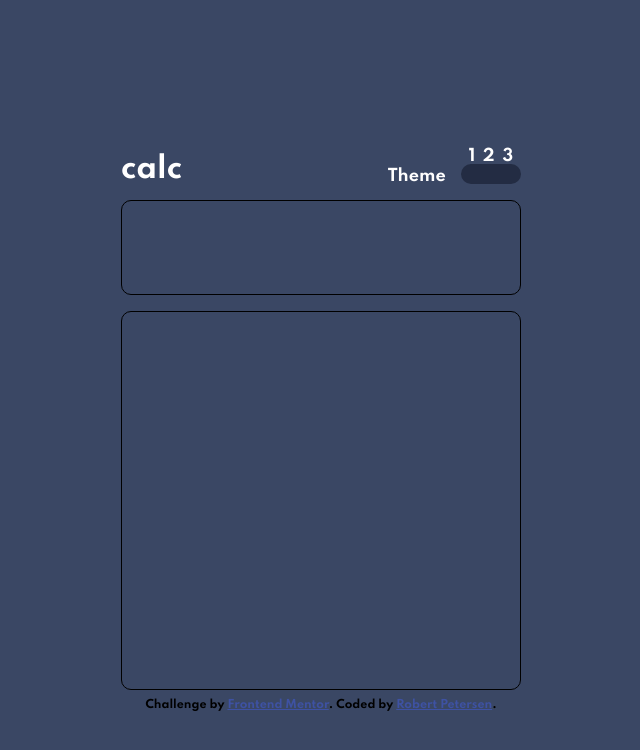
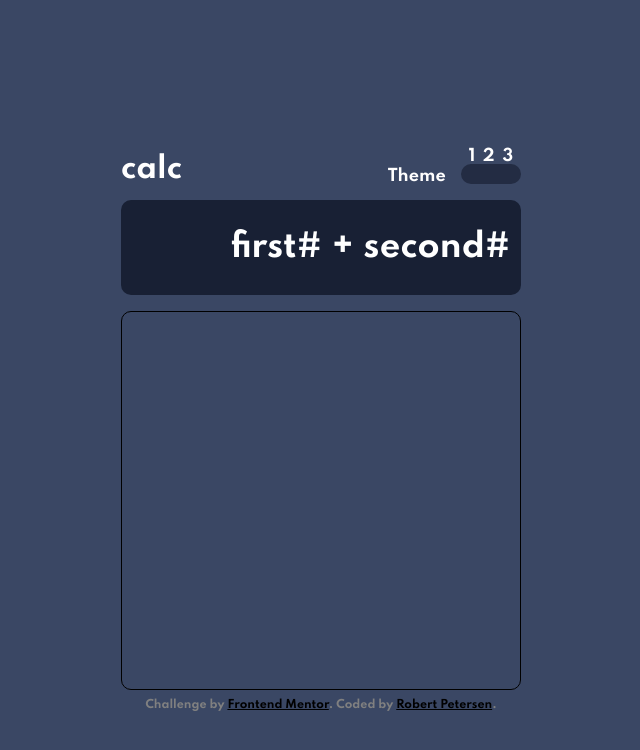
Before and after one commit to robert-petersen/calculator-app, a React (Create React App) app: page / in a window 1280 px wide. Shown: the top 750 px of the page, without its empty margins (319-959 px from the left). Built offline with nearby package versions, Linux system fonts and the light colour scheme.

Commit message:
Screen done until javascript needed

```diff
--- a/src/_app.scss
+++ b/src/_app.scss
@@ -18,5 +18,5 @@
 }
 
 // Attribution Styles
-.attribution { font-size: 11px; text-align: center; margin-top: 10px; }
-.attribution a { color: hsl(228, 45%, 44%); font-size: 11px; }
+.attribution { font-size: 11px; text-align: center; margin-top: 10px; color: grey}
+.attribution a { color: black; font-size: 11px; }
--- a/src/components/CalcScreen.js
+++ b/src/components/CalcScreen.js
@@ -3,7 +3,9 @@ import React from 'react';
 const CalcScreen = () => {
   return (
     <div className="calculator-screen">
-
+      <h1>first#</h1>
+      <h1>+</h1>
+      <h1>second#</h1>
     </div>
   )
 }
--- a/src/components/_CalcScreen.scss
+++ b/src/components/_CalcScreen.scss
@@ -1,4 +1,14 @@
 .calculator-screen {
-  border: 1px solid black;
+  border: 1px solid transparent;
   border-radius: 10px;
+  background-color: hsl(224, 36%, 15%);
+  display: flex;
+  justify-content: flex-end;
+  align-items: center;
+
+  h1 {
+    font-size: 2rem;
+    margin-right: 10px;
+    color: white;
+  }
 }
--- a/src/index.css
+++ b/src/index.css
@@ -99,10 +99,11 @@ body {
   font-size: 11px;
   text-align: center;
   margin-top: 10px;
+  color: grey;
 }
 
 .attribution a {
-  color: #3e52a3;
+  color: black;
   font-size: 11px;
 }
 
@@ -195,8 +196,24 @@ body {
 }
 
 .calculator-screen {
-  border: 1px solid black;
+  border: 1px solid transparent;
   border-radius: 10px;
+  background-color: #182034;
+  display: -webkit-box;
+  display: -ms-flexbox;
+  display: flex;
+  -webkit-box-pack: end;
+      -ms-flex-pack: end;
+          justify-content: flex-end;
+  -webkit-box-align: center;
+      -ms-flex-align: center;
+          align-items: center;
+}
+
+.calculator-screen h1 {
+  font-size: 2rem;
+  margin-right: 10px;
+  color: white;
 }
 
 .calculator-bottom {
```
Also changed, not shown: 1 other file (tests, documents, lock files or other folders).
